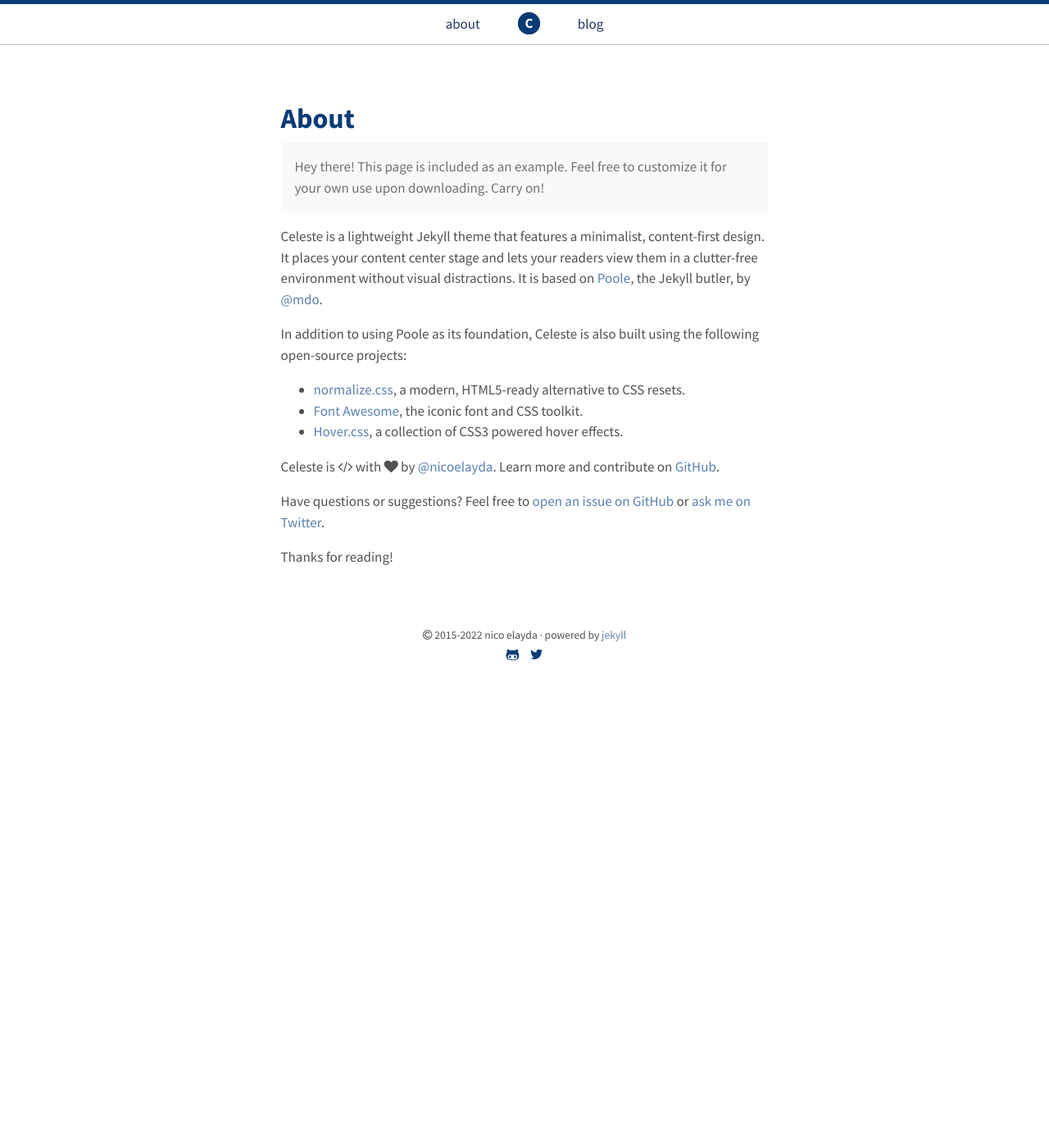
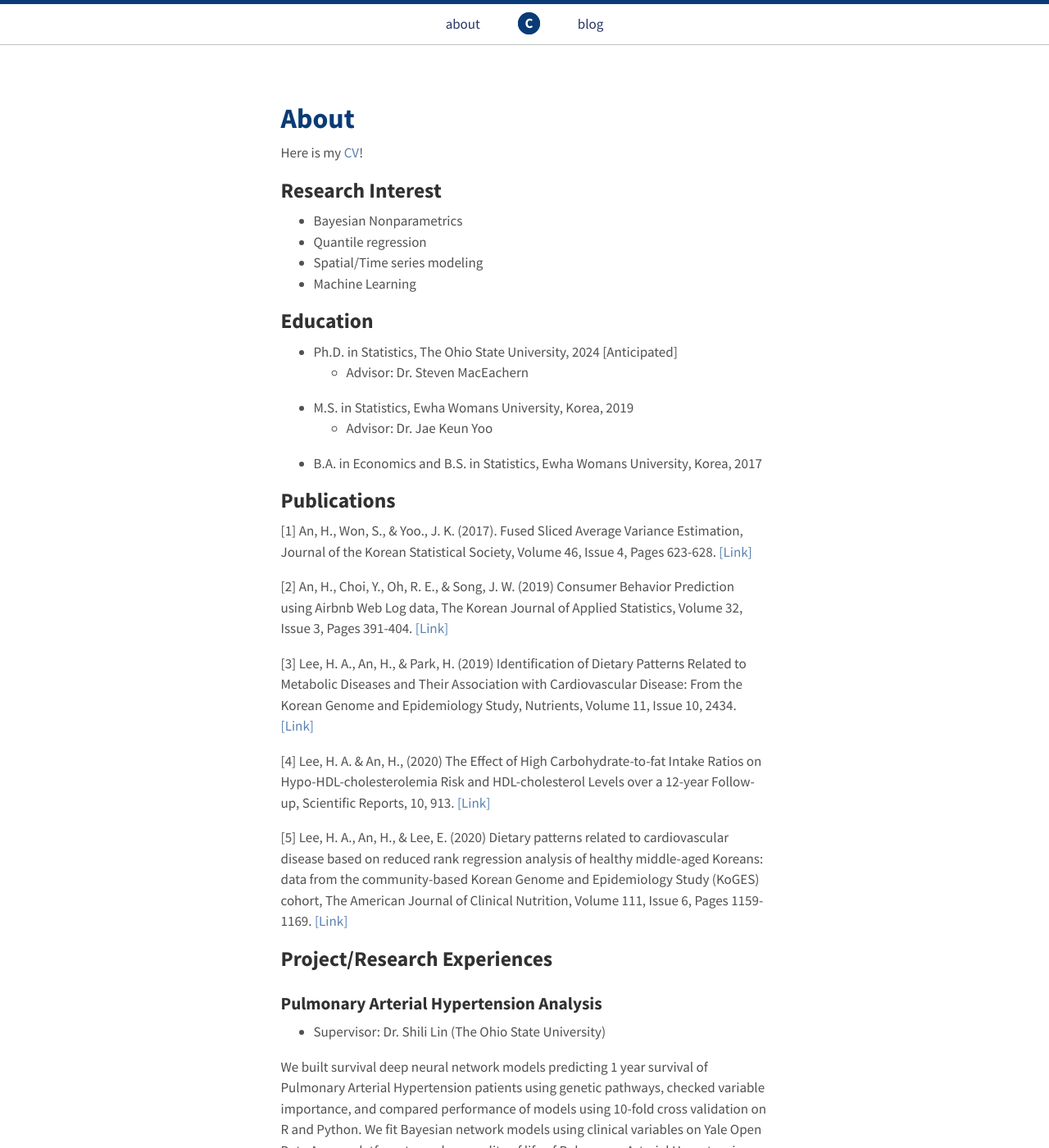
Before and after one commit to hyoin-an/hyoin-an.github.io, a Jekyll site: the page built from about.md, in a window 1280 px wide and 1400 px high. Shown: the whole window at 82% size. Built offline with Jekyll 4.4.1, drawn with Linux system fonts in a browser that asks for light colours; some of the changed text lies outside the part shown.

Commit message:
Update about.md

```diff
--- a/about.md
+++ b/about.md
@@ -3,20 +3,62 @@ layout: page
 title: About
 ---
 
-<p class="message">
-  Hey there! This page is included as an example. Feel free to customize it for your own use upon downloading. Carry on!
-</p>
+Here is my [CV](files/HyoinAn_OSU_CV.pdf)!
 
-Celeste is a lightweight Jekyll theme that features a minimalist, content-first design. It places your content center stage and lets your readers view them in a clutter-free environment without visual distractions. It is based on [Poole](https://github.com/poole/poole), the Jekyll butler, by [@mdo](https://twitter.com/mdo).
+## Research Interest
+- Bayesian Nonparametrics
+- Quantile regression
+- Spatial/Time series modeling
+- Machine Learning
 
-In addition to using Poole as its foundation, Celeste is also built using the following open-source projects:
+## Education
 
-* [normalize.css](http://necolas.github.io/normalize.css/), a modern, HTML5-ready alternative to CSS resets.
-* [Font Awesome](https://fontawesome.com/v4.7.0/), the iconic font and CSS toolkit.
-* [Hover.css](http://ianlunn.github.io/Hover/), a collection of CSS3 powered hover effects.
+* Ph.D. in Statistics, The Ohio State University, 2024 [Anticipated]
+  - Advisor: Dr. Steven MacEachern
+* M.S. in Statistics, Ewha Womans University, Korea, 2019
+  - Advisor: Dr. Jae Keun Yoo
+* B.A. in Economics and B.S. in Statistics, Ewha Womans University, Korea, 2017
 
-Celeste is <i class="fa fa-code"></i> with <i class="fa fa-heart"></i> by [@nicoelayda](https://github.com/nicoelayda). Learn more and contribute on [GitHub](https://github.com/nicoelayda/celeste).
+## Publications
 
-Have questions or suggestions? Feel free to [open an issue on GitHub](https://github.com/nicoelayda/celeste/issues/new) or [ask me on Twitter](https://twitter.com/nicoelayda).
+[1] An, H., Won, S., & Yoo., J. K. (2017). Fused Sliced Average Variance Estimation, Journal of the Korean
+Statistical Society, Volume 46, Issue 4, Pages 623-628. [[Link]](https://www.sciencedirect.com/science/article/pii/S1226319217300431?casa_token=T_W-lytb9rUAAAAA:XL5YiRclZCQDhwtVAom-GGIyoSz9nR7pstAsVGQcBjsz0IK94cFpyvyob6vuK4-XgSEYh9Jk79Y)
 
-Thanks for reading!
+[2] An, H., Choi, Y., Oh, R. E., & Song, J. W. (2019) Consumer Behavior Prediction using Airbnb Web Log data, The Korean Journal of Applied Statistics, Volume 32, Issue 3, Pages 391-404. [[Link]](https://www.koreascience.or.kr/article/JAKO201919341608325.page)
+
+[3] Lee, H. A., An, H., & Park, H. (2019) Identification of Dietary Patterns Related to Metabolic Diseases and Their Association with Cardiovascular Disease: From the Korean Genome and Epidemiology Study, Nutrients, Volume 11, Issue 10, 2434. [[Link]](https://www.mdpi.com/2072-6643/11/10/2434)
+
+[4] Lee, H. A. & An, H., (2020) The Effect of High Carbohydrate-to-fat Intake Ratios on Hypo-HDL-cholesterolemia Risk and HDL-cholesterol Levels over a 12-year Follow-up, Scientific Reports, 10, 913. [[Link]](https://www.nature.com/articles/s41598-020-57931-w)
+
+[5] Lee, H. A., An, H., & Lee, E. (2020) Dietary patterns related to cardiovascular disease based on reduced rank regression analysis of healthy middle-aged Koreans: data from the community-based Korean Genome and Epidemiology Study (KoGES) cohort, The American Journal of Clinical Nutrition, Volume 111, Issue 6, Pages 1159-1169. [[Link]](https://academic.oup.com/ajcn/article/111/6/1159/5825658?login=true)
+
+
+## Project/Research Experiences
+
+### Pulmonary Arterial Hypertension Analysis
+- Supervisor: Dr. Shili Lin (The Ohio State University)
+
+We built survival deep neural network models predicting 1 year survival of Pulmonary Arterial Hypertension patients using genetic pathways, checked variable importance, and compared performance of models using 10-fold cross validation on R and Python.
+We fit Bayesian network models using clinical variables on Yale Open Data Access platform to analyze quality of life of Pulmonary Arterial Hypertension patients.
+
+### NISS Data Visualization Competition
+
+I created an [interactive plot](https://hyoinan.shinyapps.io/NISS_0104/) using R Shiny that visualizes an educational data from NISS.
+It is introduced on Page 52 on the [NISS technical report](https://www.niss.org/sites/default/files/Innovative%20Visualization%20Panel%20-%20Final%20Report.pdf).
+
+### Chronic diseases and Nutrition Analysis
+- Supervisor: Dr. Hye Ah Lee (Ewha Womans University)
+
+This project was supported by Basic Science Research Program through National Research Foundation of Korea (NRF) funded by Ministry of Education (NRF-2017R1D1A1B03028719).
+We analyzed nutrition intake patterns to find linkage between nutrition intake patterns and chronic diseases using cohort data from Korean Genome and Epidemiology Study utilizing reduced rank regression, mixed models, and generalized estimating equations. [[3]](https://www.mdpi.com/2072-6643/11/10/2434) [[4]](https://www.nature.com/articles/s41598-020-57931-w) [[5]](https://academic.oup.com/ajcn/article/111/6/1159/5825658?login=true)
+
+### Consumer Behavior Prediction
+
+We predicted binary decision-making time (fast/slow) of Airbnb customers until the first reservation, using web log data provided by Kaggle and published the results.
+We created derived variables that helped improve prediction performance and used various machine learning methods such as Support vector machine, Gradient Boosting, and XGBoost on R. [[2]](https://www.koreascience.or.kr/article/JAKO201919341608325.page)
+
+### L Point Big Data Competition
+
+We participated as a team of three students to provide customized contents for customers, given demographic information and purchase logs of 18 thousands of customers.
+We programmed a recommender system using R which suggests items that were purchased by customers who have similar demographic information and/or similar purchasing history, as well as weather and events according to the time of the year.
+We won the second place. [[On newspaper]](https://m.etnews.com/20180228000084)
```
